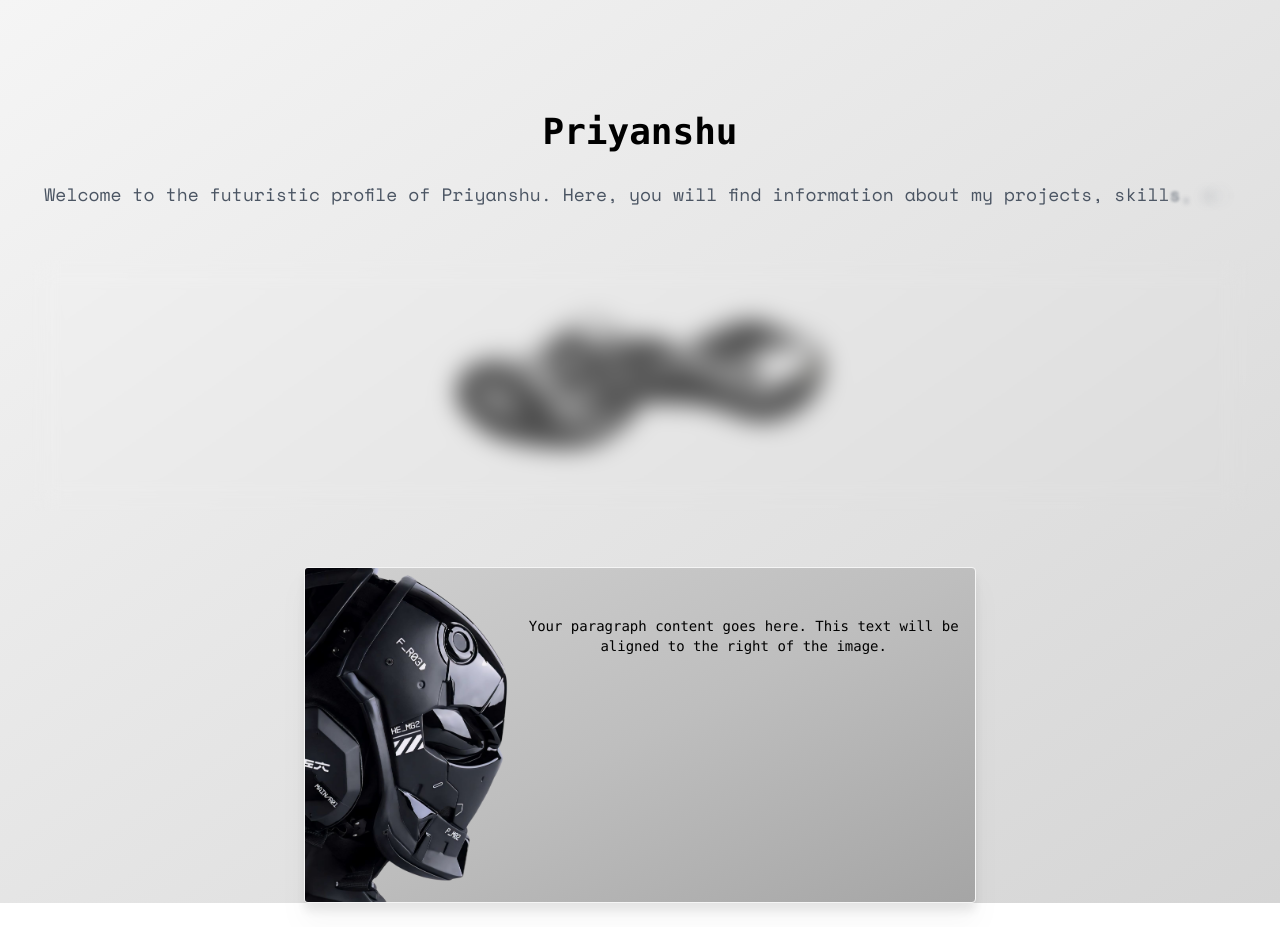
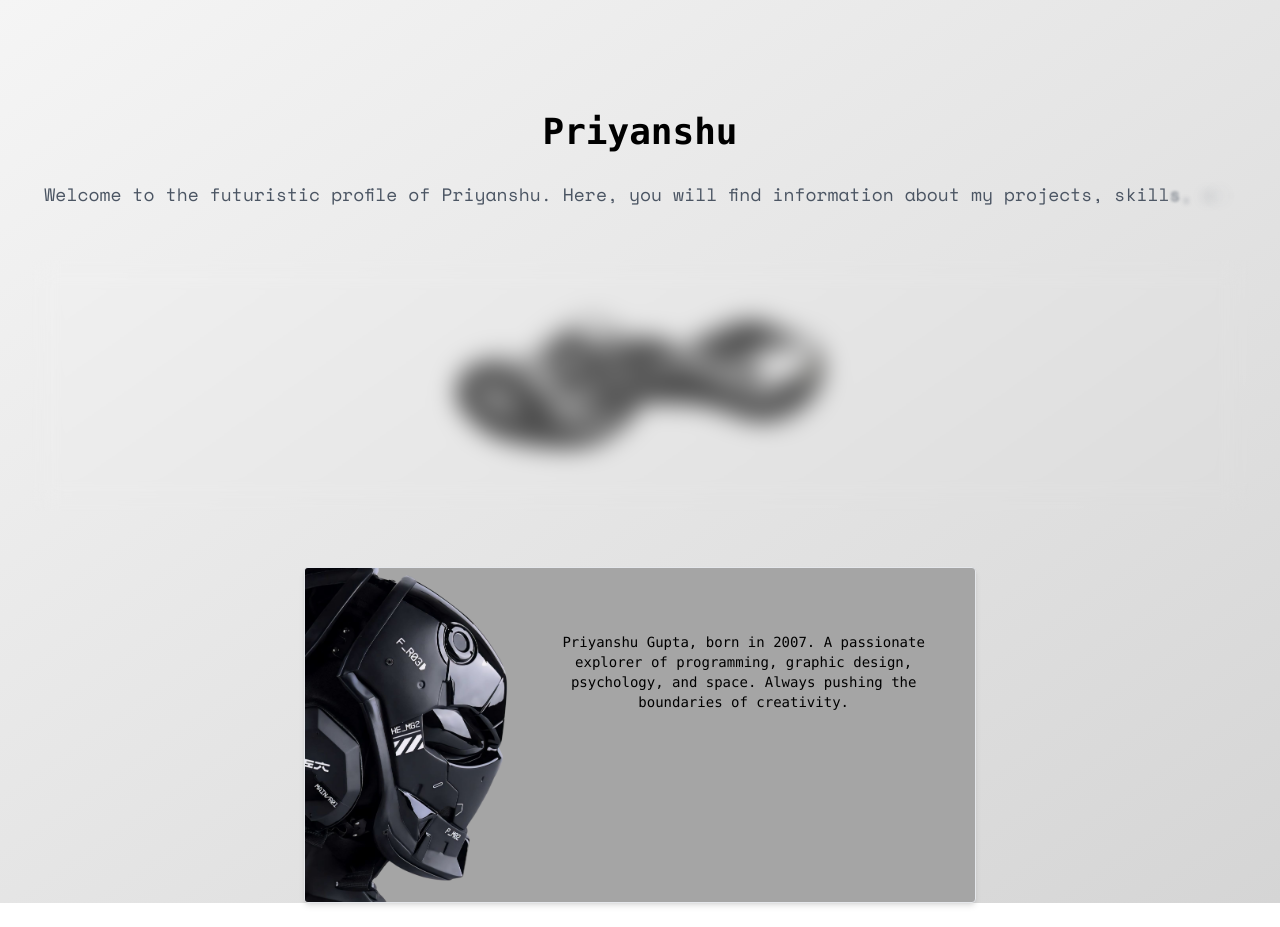
Before and after one commit to Priyansxu/Website, a Next.js app: page / in a window 1280 px wide. Built offline with nearby package versions, Linux system fonts and the light colour scheme.

Commit message:
Update index.js

```diff
--- a/pages/index.js
+++ b/pages/index.js
@@ -64,7 +64,7 @@ export default function Page() {
           </div>
         </section>
      <section className="my-6 mx-4 md:mx15">
-<div className="max-w-md mx-auto sm:max-w-lg md:max-w-lg lg:max-w-xl xl:max-w-2xl flex bg-gradient-to-br from-[#d0d0d0] via-[#bebebe] to-[#a5a5a5] border border-[#f5f5f5] rounded drop-shadow-xl overflow-hidden">
+<div className="max-w-md mx-auto sm:max-w-lg md:max-w-lg lg:max-w-xl xl:max-w-2xl flex bg-[#a5a5a5] border rounded shadow-md overflow-hidden">
       <div className="flex-none w-1/3">
         <Image
           src={Helmet}
@@ -73,8 +73,8 @@ export default function Page() {
         />
       </div>
       <div className="flex-grow pr-4 text-black text-sm justify-center text-center">
-        <p className="my-8 py-4">
-          Your paragraph content goes here. This text will be aligned to the right of the image.
+        <p className="my-8 py-8">
+         Priyanshu Gupta, born in 2007. A passionate explorer of programming, graphic design, psychology, and space. Always pushing the boundaries of creativity.
         </p>
       </div>
     </div>
```
